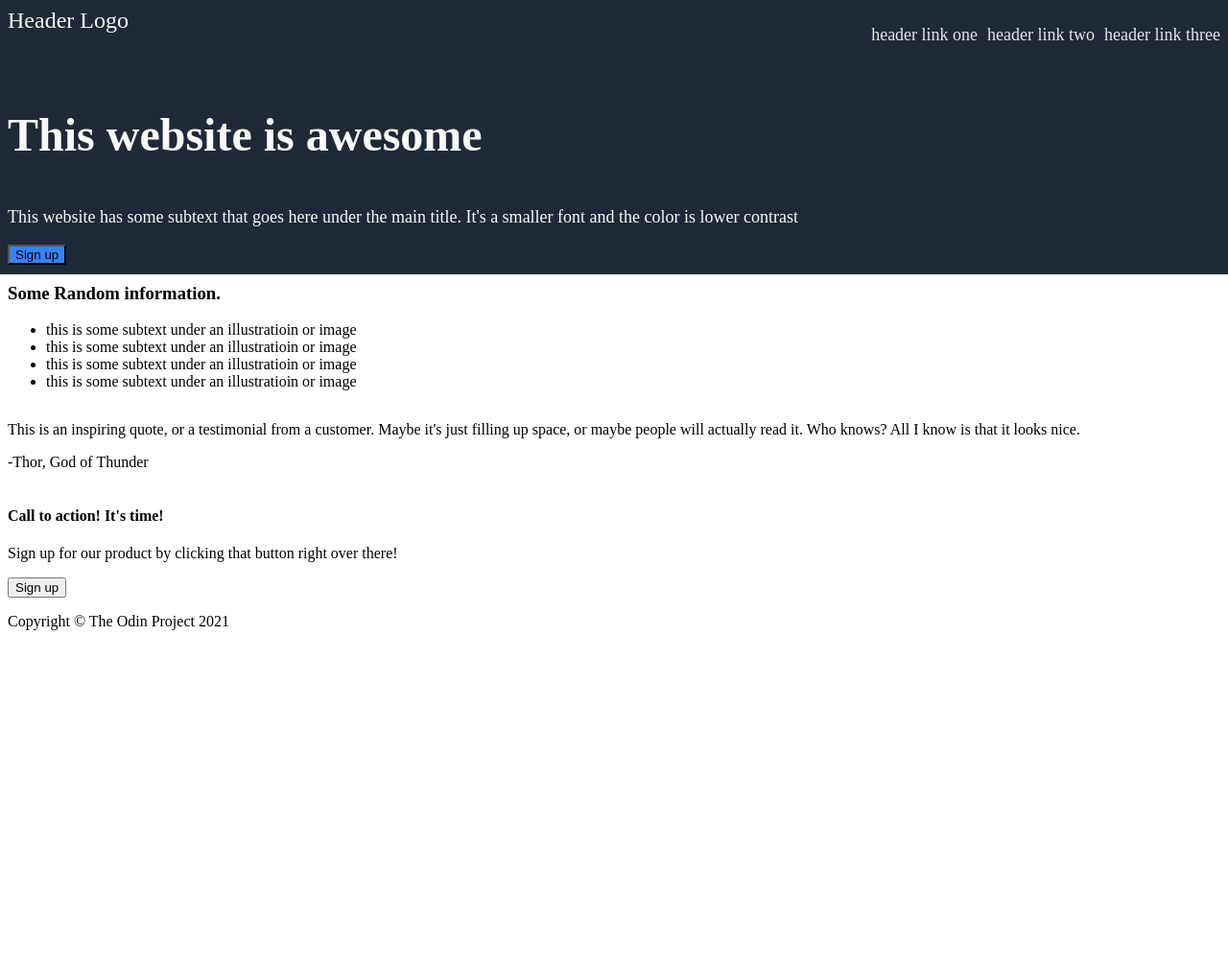
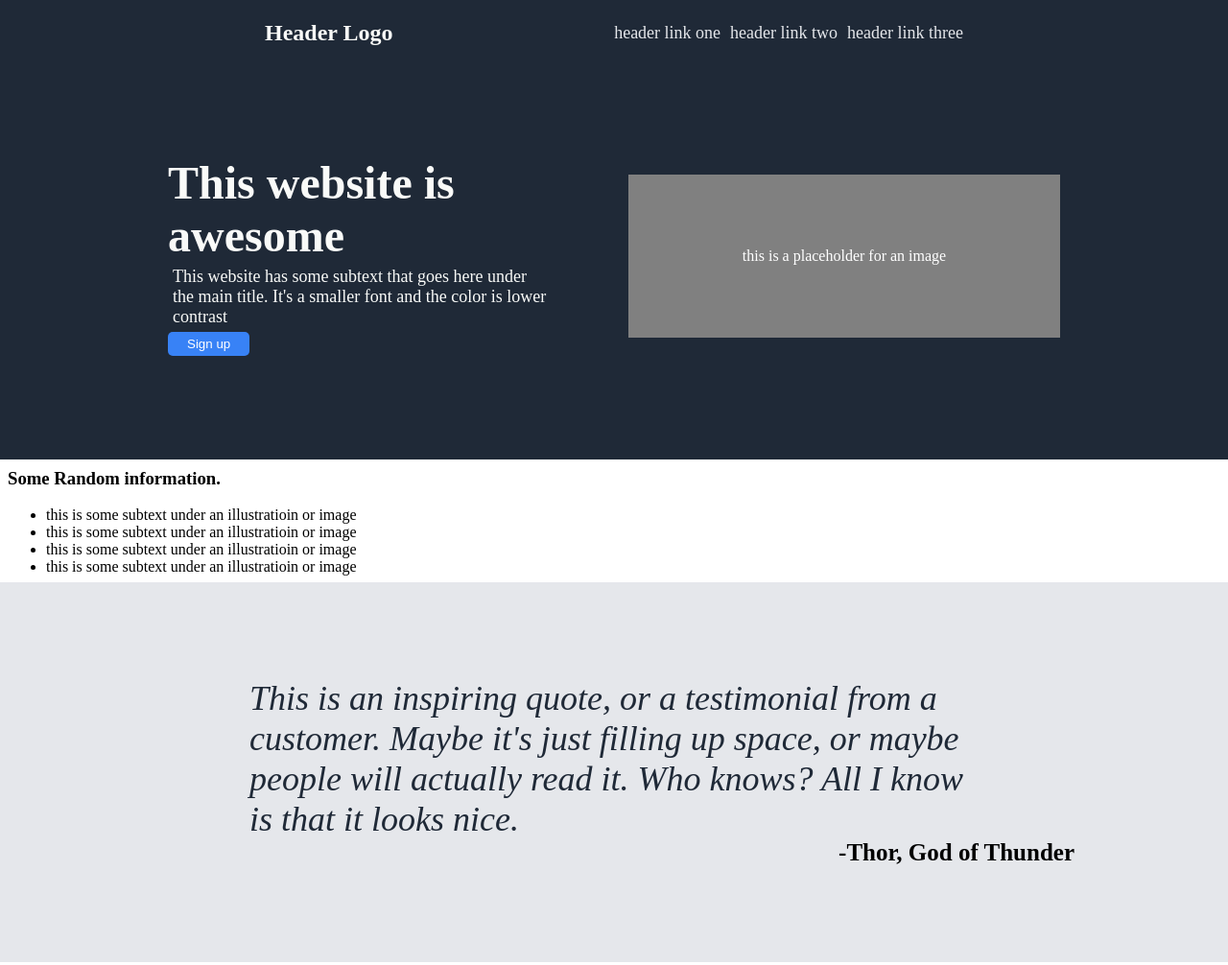
Before and after one commit to Siven505/landing-page, a plain HTML site: page index.html in a window 1280 px wide. Shown: the top 1006 px of the page at 96% size. Before the commit the page ends 800 px from the top, so only its background shows below. Drawn offline with Linux system fonts and the light colour scheme.

Commit message:
Updated Quote Section

```diff
--- a/css/styles.css
+++ b/css/styles.css
@@ -6,12 +6,17 @@ body {
 
 .header {
     display: flex;
+    align-items: center;
     justify-content: space-between;
+    padding: 0px 270px;
+
 }
 .container1,.header {
     background-color: #1F2937;
+}
+.container1 {
     margin: -10px;
-    padding: 10px;
+    padding: 8px;
 }
 
 .header-logo {
@@ -19,28 +24,97 @@ body {
     color: #F9FAF8;
     display: flex;
     align-items: flex-start;
-
+    font-weight: bolder;
 }
-.header-links > ul {
+.header-links > ul,a {
     font-size:18px;
     color: #E5E7EB;
     text-decoration: none;
     list-style: none;
     display: flex;
     gap: 10px;
+    text-decoration: none;
 }
 .hero {
-
+    display: flex;
+    justify-content: center;
+    align-items: center;
+    margin: 100px 0px;
 }
-.hero > h3 {
+.hero-left {
+    display: flex;
+    flex-direction: column;
+    max-width: 400px;
+    padding-right: 80px;
+}
+.hero-left > h3 {
     font-size: 48px;
     font-weight: bolder;
     color: #F9FAF8;
+    margin: 0px;
 }
-.hero > p {
+.hero-left > p {
     font-size: 18px;
     color: #F9FAF8;
+    margin: 5px;
 }
-.hero > button {
+.top-button > button {
     background-color: #3882F6;
+    color: white;
+    border: none;
+    padding: 5px 20px;
+    border-radius: 5px;
 }
+
+.hero-right {
+    display: flex;
+    flex-shrink: 0;
+    flex-grow: 1;
+    flex-basis: 0;
+
+    max-height: 200px;
+    max-width: 450px;
+    justify-content: center;
+    background-color: grey;
+}
+
+.placeholder {
+    color: white;
+    display: flex;
+    align-items: center;
+    justify-content: center;
+    padding: 60px;
+}
+
+.sri {
+
+}
+.quote-containtor {
+    background-color: #E5E7EB;
+    margin: -9px;
+    display: flex;
+    flex-direction: column;
+    align-items: center;
+}
+
+.quote {
+    display:flex;
+    flex-direction: column;
+
+    max-width: 60rem;
+    align-items: flex-end;
+}
+
+.quote > p {
+    color: #1F2937;
+    font-size: 36px;
+    font-style: oblique;
+    margin: 100px;
+}
+
+.quote > h2 {
+    font-size: 25px;
+    font-weight: bold;
+    margin-top: -100px;
+    margin-bottom: 100px;
+}
--- a/index.html
+++ b/index.html
@@ -13,17 +13,24 @@
         <div class="header-logo">Header Logo</div>
             <div class="header-links">
                 <ul>
-                    <li>header link one</li>
-                    <li>header link two</li>
-                    <li>header link three</li>
+                    <li><a href="url">header link one</a></li>
+                    <li><a href="url">header link two</a></li>
+                    <li><a href="url">header link three</a></li>
                 </ul>
             </div>
         </div>
         <div class="hero">
-            <h3>This website is awesome</h3>
-            <p>This website has some subtext that goes here under the main title. It's a smaller font and the color is lower contrast</p>
-            <button>Sign up</button>
-            <img>
+            <div class="hero-left">
+                <h3>This website is awesome</h3>
+                <p>This website has some subtext that goes here under the main title. It's a smaller font and the color is lower contrast</p>
+                <div class="top-button"><button>Sign up</button></div>
+            </div>
+            <div class="hero-right">
+                <div class="placeholder">
+                    <img src="">
+                    <p>this is a placeholder for an image</p>
+                </div>
+            </div>
         </div>
     </div>
     <div class="sri">
@@ -35,9 +42,11 @@
             <li>this is some subtext under an illustratioin or image</li>
         </ul>
     </div>
-    <div class="quote">
-        <p>This is an inspiring quote, or a testimonial from a customer. Maybe it's just filling up space, or maybe people will actually read it. Who knows? All I know is that it looks nice.</p>
-        <p>-Thor, God of Thunder</p>
+    <div class="quote-containtor">
+        <div class="quote">
+            <p>This is an inspiring quote, or a testimonial from a customer. Maybe it's just filling up space, or maybe people will actually read it. Who knows? All I know is that it looks nice.</p>
+            <h2>-Thor, God of Thunder</h2>
+        </div>
     </div>
     <div class="container2">
         <div class="call">
```
